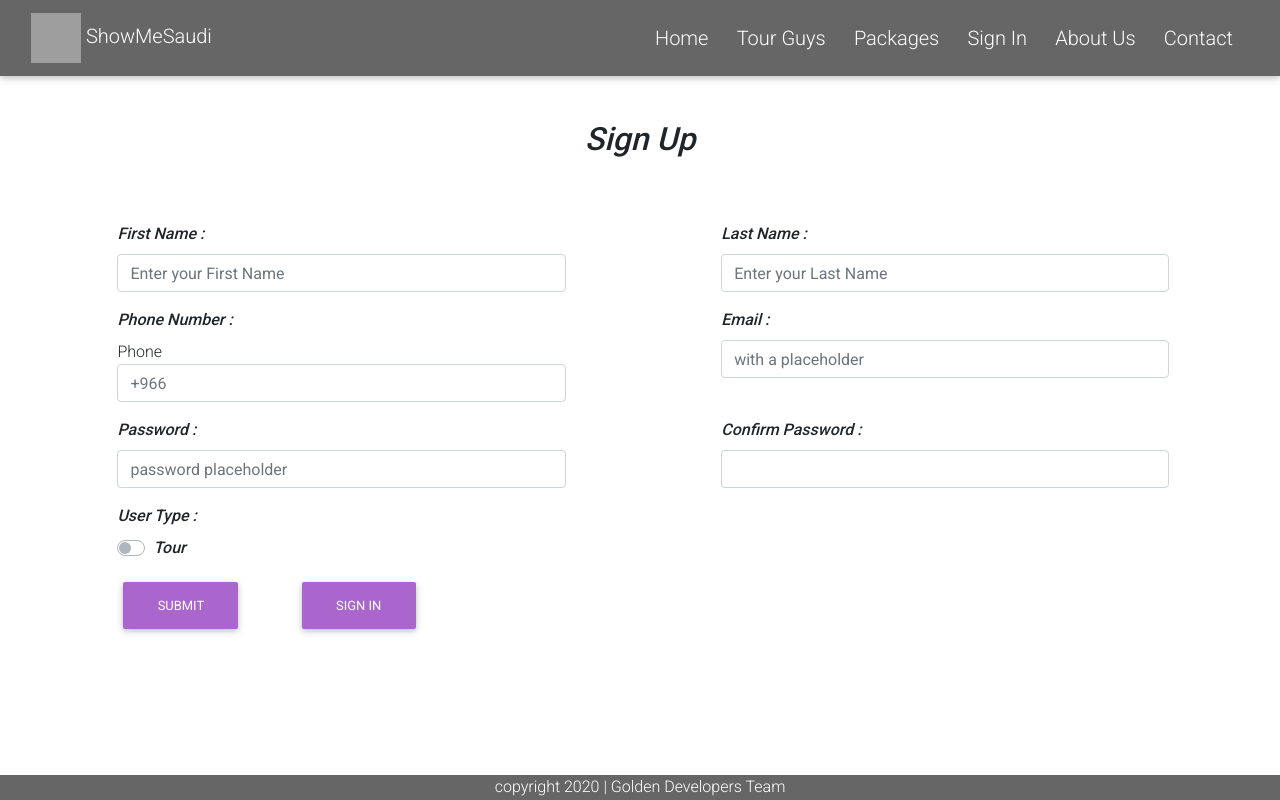
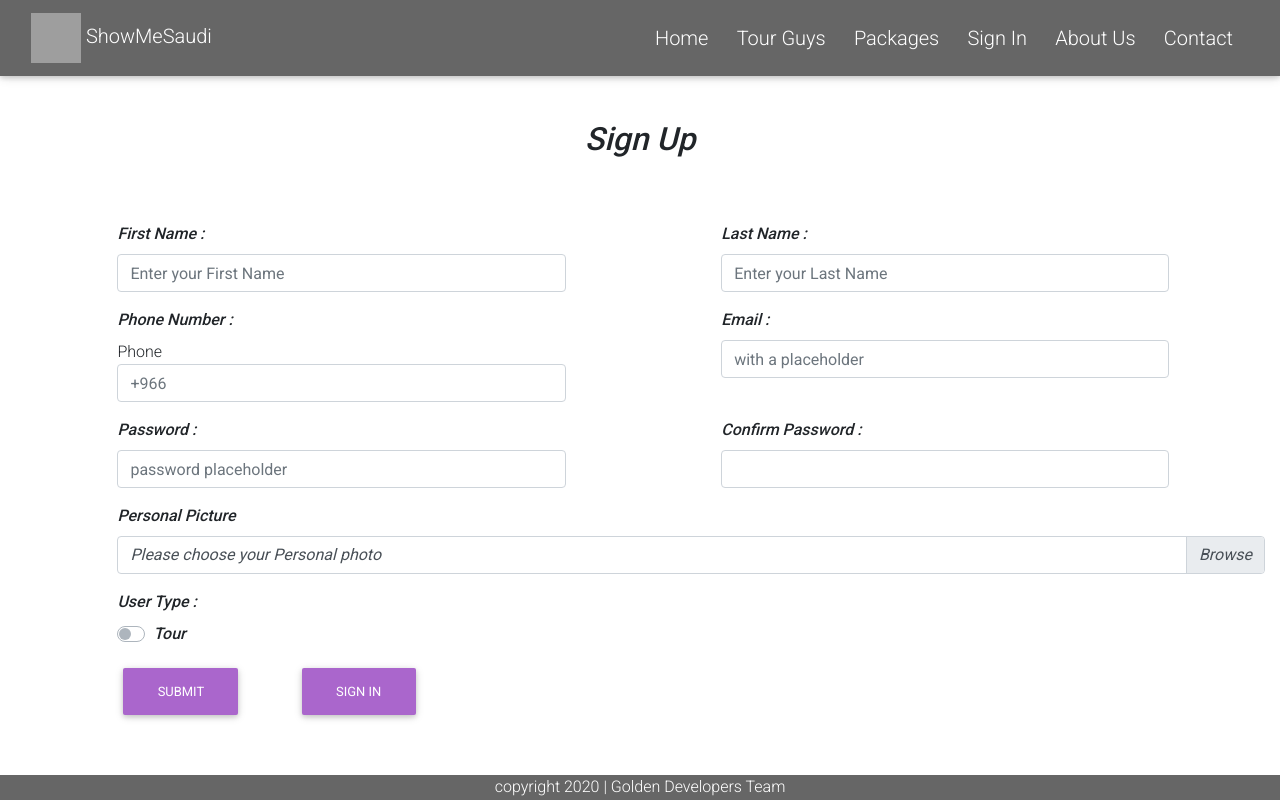
Before and after one commit to KOSaber/showmeSaudi_Front-end, a React (Create React App) app: page /SignUp in a window 1280 px wide. Built offline with nearby package versions, Linux system fonts and the light colour scheme; grey boxes are pictures that could not be loaded.

Commit message:
fix login+ upload img

```diff
--- a/package.json
+++ b/package.json
@@ -9,7 +9,9 @@
     "axios": "^0.19.2",
     "bootstrap": "^4.4.1",
     "json-web-token": "^3.2.0",
+    "jsonwebtoken": "^8.5.1",
     "jwt-decode": "^2.2.0",
+    "jwt-js-decode": "^1.4.1",
     "mdbreact": "^4.25.0",
     "react": "^16.12.0",
     "react-bootstrap": "^1.0.0-beta.16",
--- a/src/SignIn.js
+++ b/src/SignIn.js
@@ -15,28 +15,28 @@ import jwt_decode from 'jwt-decode'
 
 class SignIn extends Component {
   state={
-    status: true,
+    status: false,
     api:"http://localhost:7000/api/r-login"
 }
-rInfo(e){
+tInfo(e){
     // e.preventDefault()
     console.log(this.state.api+"this.state.api")
 
-    this.setState({api:"http://localhost:7000/api/r-login"})
+    this.setState({api:"http://localhost:7000/api/t-login"})
   }
-tInfo(e){
+rInfo(e){
     // e.preventDefault()
      console.log(this.state.api+"this.state.api")
 
-    this.setState({api:"http://localhost:7000/api/t-login"})
+    this.setState({api:"http://localhost:7000/api/r-login"})
   }
 handleChange(e) {
    this.setState({status: !this.state.status})
     if(!this.state.status){
-    this.rInfo(e);
+    this.tInfo(e);
   }
     else {
-      this.tInfo(e)
+      this.rInfo(e)
     }
   }
 
@@ -56,10 +56,11 @@ handleChange(e) {
     var user =  jwt_decode(res.data.token)
     console.log(user)
 
-      if(user.user.tourType=="regUser"){
-        this.props.history.push("./")
+      if(user.user.tourType==="regUser"){
+        this.props.history.push("./");
       }
       else{
+        console.log("Tour user");
         this.props.history.push("./TourGuyProfile")
       }
       })
--- a/src/SignUp.js
+++ b/src/SignUp.js
@@ -25,7 +25,8 @@ class SignUp extends Component {
     }
     showInfo(e){
         // e.preventDefault()
-        this.setState({api:"http://localhost:7000/api/newTuser",moreInfo:<TourForm/>})
+        this.setState({api:"http://localhost:7000/api/newTuser"//,moreInfo:<TourForm onChange={this.handleOnChange}/>
+      })
     //console.log(this.state.api)
       }
     hideInfo(e){
@@ -117,6 +118,16 @@ class SignUp extends Component {
       </Col>
       </Row>
       <Col>
+      <FormGroup>
+                <Label for="exampleFile">Personal Picture</Label>
+                {/* <Input type="file" name="file" id="exampleFile" /> */}
+                <CustomInput method="post" action="upload" enctype="multipart/form-data" type="file" name="img" id="exampleFile" label="Please choose your Personal photo" onChange={this.changeTheStateForform}  />
+                {/* <FormText color="muted">
+                      Please choose your Personal photo ...
+                </FormText> */}
+            </FormGroup>
+            </Col>
+      <Col>
         <FormGroup tag="fieldset">
         <Label>User Type : </Label>
           <CustomInput type="switch" id="exampleCustomSwitch2" name="tourType" label="Tour" onChange={(e)=>this.handleChange(e)} />
--- a/src/TourForm.js
+++ b/src/TourForm.js
@@ -6,22 +6,36 @@ import {
   Button,
 } from 'reactstrap';
 import './App.css';
+import axios from 'axios'
 
 
 class TourForm extends Component{
+    changeTheStateForform = (e)=>{
+        this.setState({
+          [e.target.name] : e.target.value
+        })
+      }
+
+      onsubmitTheStateToPosted = ()=>{
+
+        axios.post( "http://localhost:7000/api/newTuser",this.state)
+        .then(res => console.log(res))
+        .catch(err => console.log(err))
+      }
     render(){
         return(
             <dev>
 
-            <Form>
+            <Form onSubmit ={this.onsubmitTheStateToPosted}>
+
             <FormGroup>
                 <Label for="exampleText">About Me ..</Label>
-                <Input type="textarea" name="AboutMe" id="exampleText" />
+                <Input type="textarea" name="AboutMe" id="exampleText" onChange={this.changeTheStateForform}/>
             </FormGroup>
             <FormGroup>
                 <Label for="exampleFile">Personal Picture</Label>
                 {/* <Input type="file" name="file" id="exampleFile" /> */}
-                <CustomInput type="file" name="img" id="exampleFile" label="Please choose your Personal photo" method="post" enctype="multipart/form-data" />
+                <CustomInput method="post" action="upload" enctype="multipart/form-data" type="file" name="img" id="exampleFile" label="Please choose your Personal photo" onChange={this.changeTheStateForform}  />
                 {/* <FormText color="muted">
                       Please choose your Personal photo ...
                 </FormText> */}
```
Also changed, not shown: 1 other file (tests, documents, lock files or other folders).
